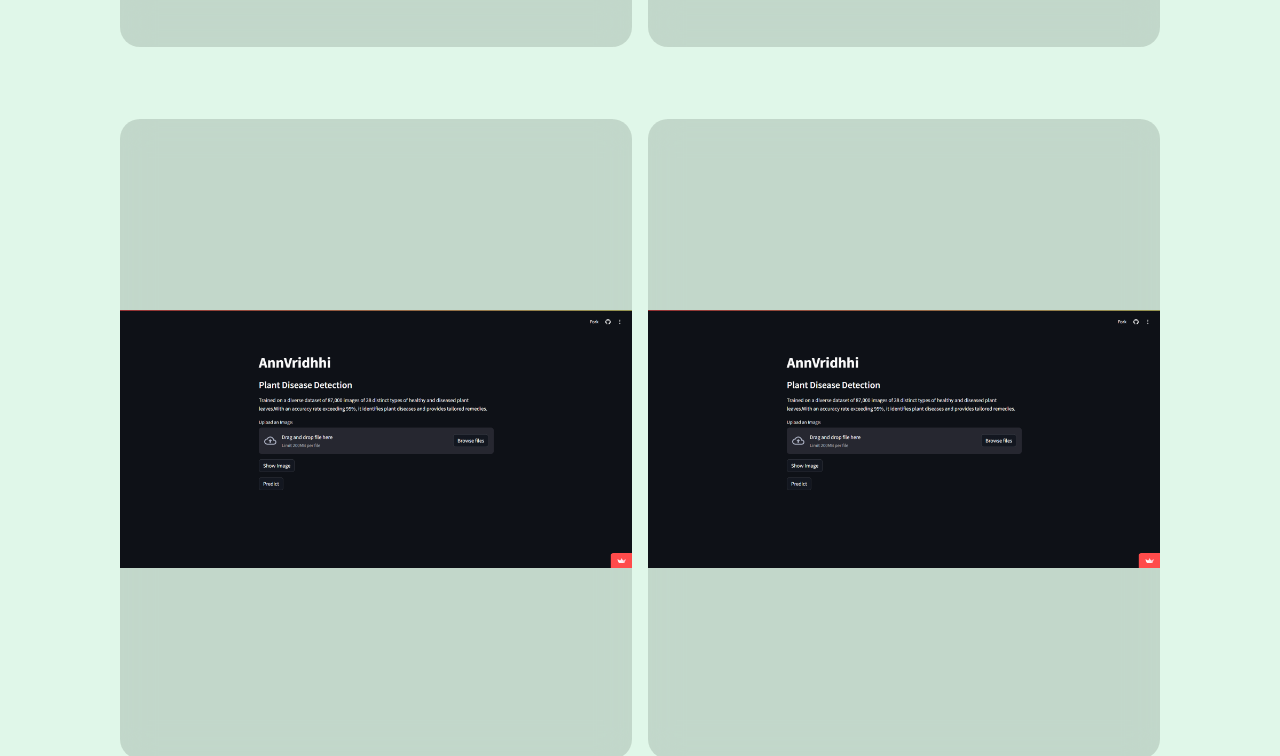
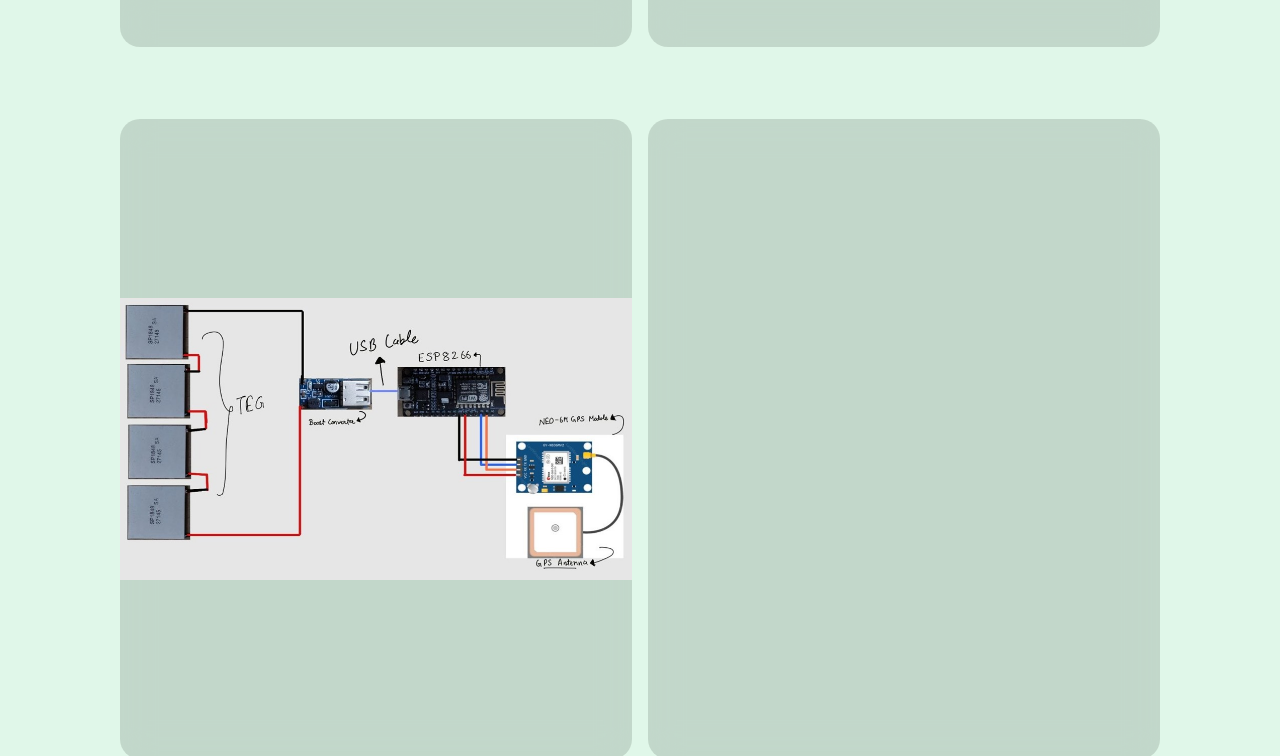
Before and after one commit to mayank-012/portfolio, a plain HTML site: page index.html in a window 1280 px wide. Shown: the part 1418-2174 px from the top of the page. Drawn offline with Linux system fonts and the light colour scheme.

Commit message:
Changes to be committed: 	new file:   ThermoTrack.jpg 	modified:   index.html

```diff
--- a/index.html
+++ b/index.html
@@ -55,11 +55,11 @@
                 </div>
 
 
-                <div class="fadeup fade-delay1 p3" onclick="window.open('https://mayank-012-leafdiseasepredictor-main-hl3now.streamlit.app/', '_blank');">
-                    <img src="p2.png" alt="" >
+                <div class="fadeup fade-delay1 p3" onclick="window.open('https://drive.google.com/drive/folders/1hWZ2ZvDjU5isnAOeUeMnreqlsWyWCc3i', '_blank');">
+                    <img src="ThermoTrack.jpg" alt="" >
                 </div>
-                <div class="fadeup fade-delay1 p4" onclick="window.open('https://mayank-012-leafdiseasepredictor-main-hl3now.streamlit.app/', '_blank');">
-                    <img src="p2.png" alt="" >
+                <div class="fadeup fade-delay1 p4" onclick="window.open('https://drive.google.com/drive/folders/1hVv5-LlGLO2ai1-L26jlsR89lbUrgIhE', '_blank');">
+                    <!-- <img src="p2.png" alt="" > -->
                 </div>
 
 
```
Also changed, not shown: ThermoTrack.jpg (added).
